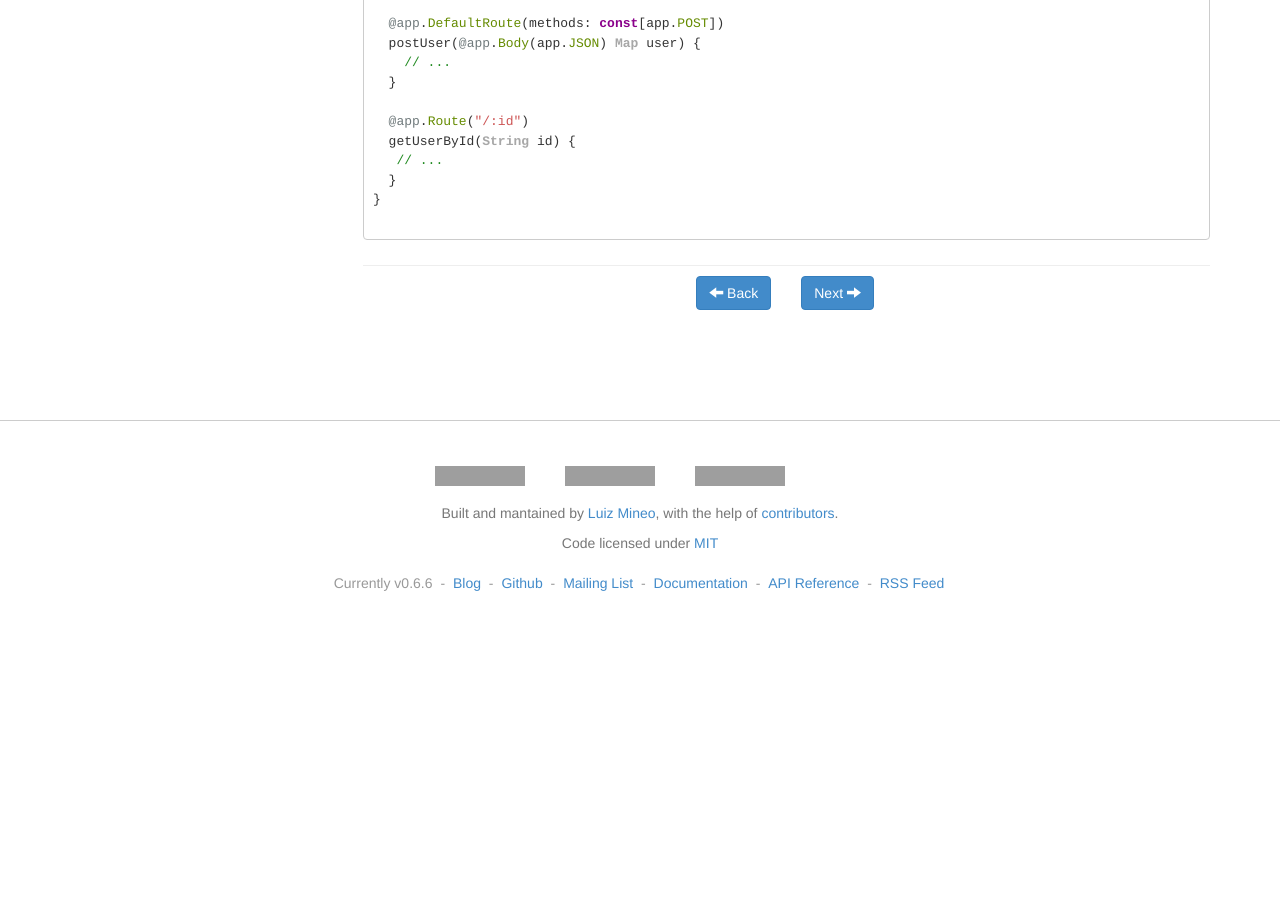
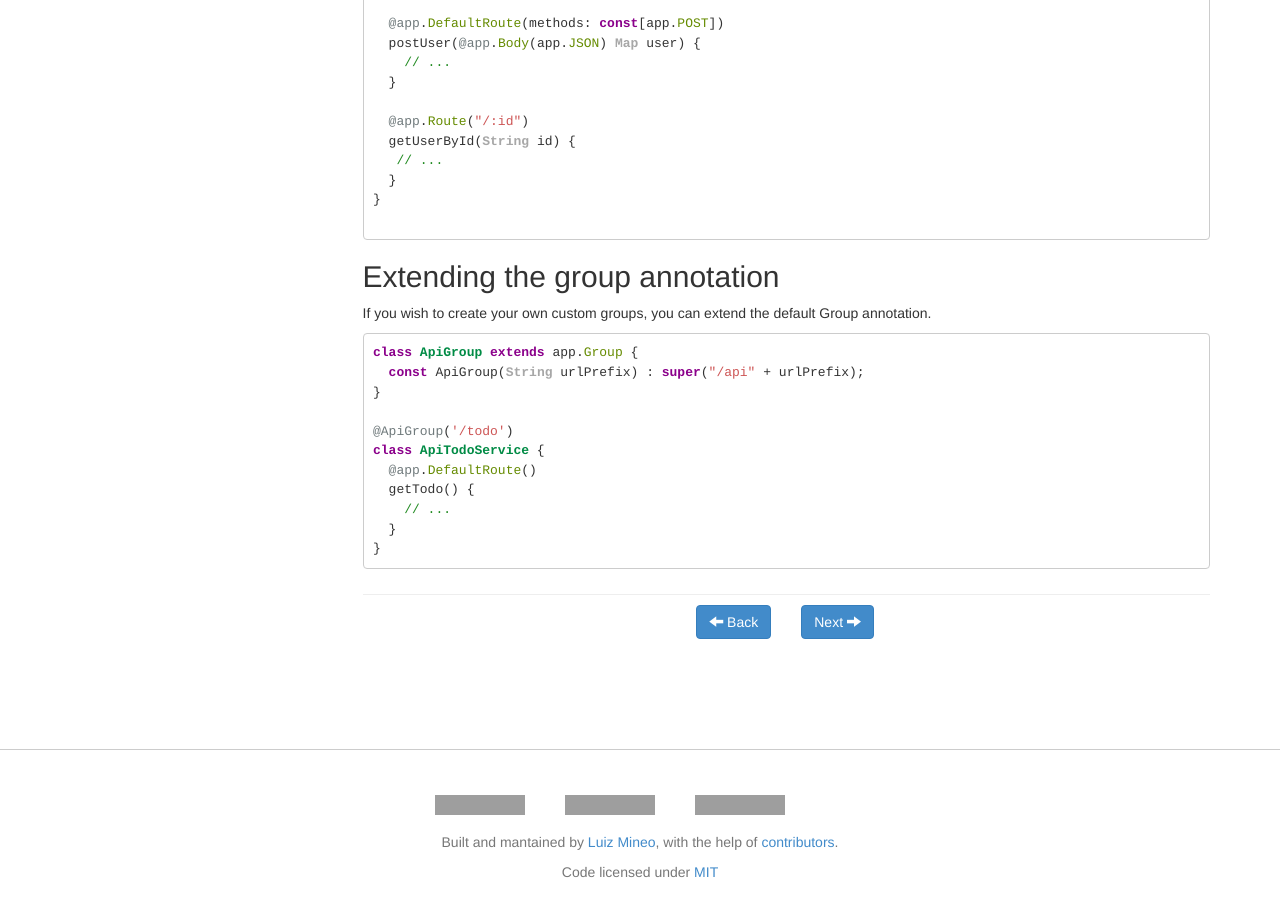
Before and after one commit to redstone-dart/redstone, a Jekyll site: the page built from _doc/Groups.md, in a window 1280 px wide and 900 px high, scrolled down 676 px. Built offline with Jekyll 4.4.1, drawn with Linux system fonts in a browser that asks for light colours; before the commit the page ends 1319 px from its top, so only the background shows below that; grey boxes are pictures that could not be loaded.

Commit message:
Documenting Group extension

````diff
--- a/_doc/Groups.md
+++ b/_doc/Groups.md
@@ -45,3 +45,21 @@ class UserService {
 }
 
 ```
+
+## Extending the group annotation
+
+If you wish to create your own custom groups, you can extend the default Group annotation.
+
+```dart
+class ApiGroup extends app.Group {
+  const ApiGroup(String urlPrefix) : super("/api" + urlPrefix);
+}
+
+@ApiGroup('/todo')
+class ApiTodoService {
+  @app.DefaultRoute()
+  getTodo() {
+    // ...
+  }
+}
+```
````
